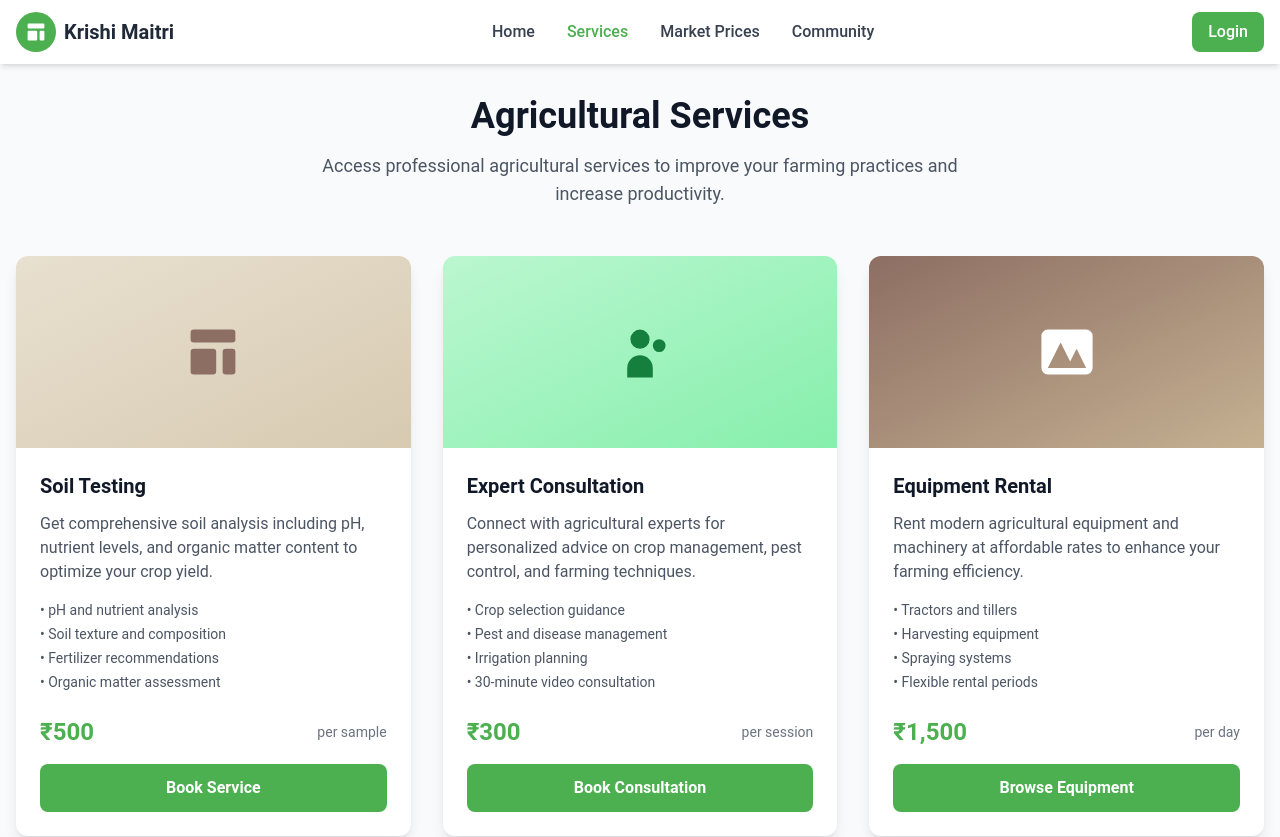
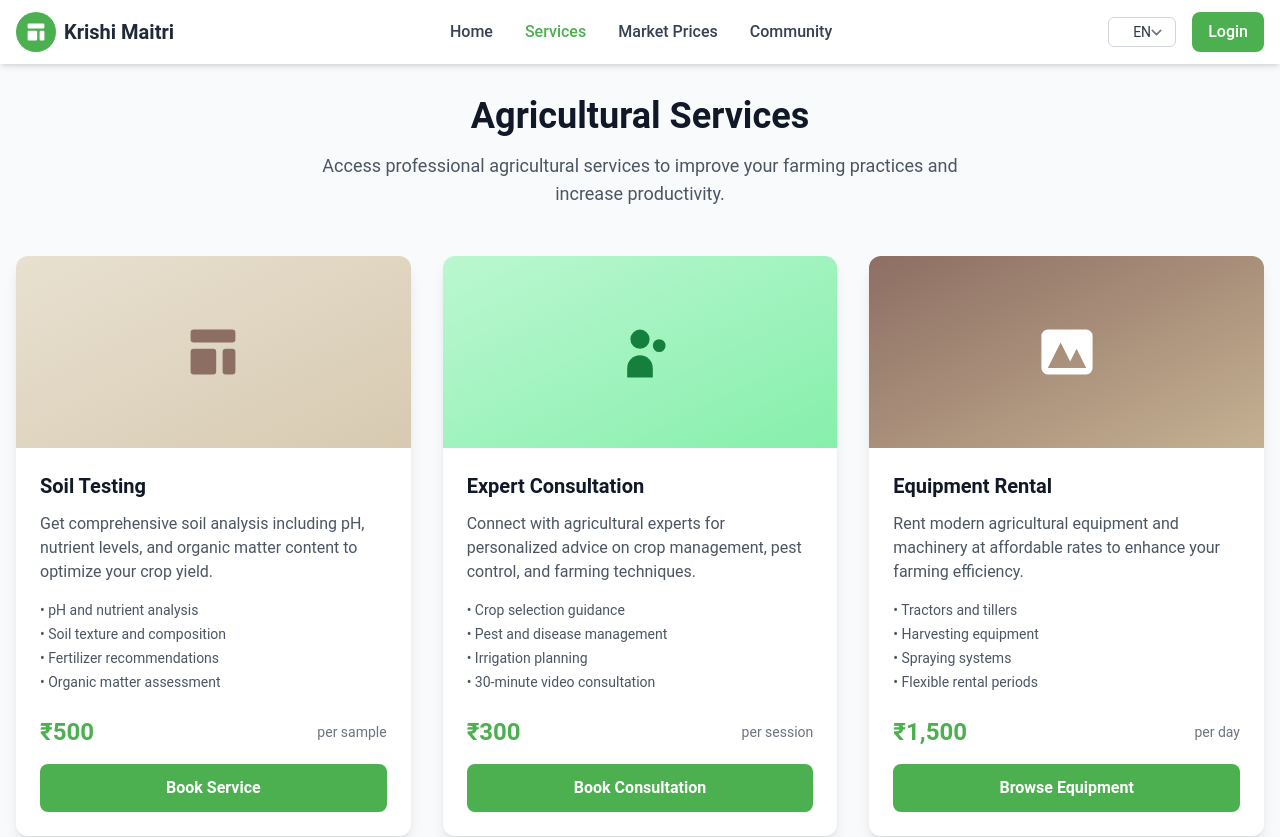
Before and after one commit to bhautik-pithadiya/krishi_maitri_frontend, a Vue app: page /services in a window 1280 px wide. Shown: the top 837 px of the page. Built offline with nearby package versions, Linux system fonts and the light colour scheme; no server answers.

Commit message:
moved language to header

```diff
--- a/src/components/AppHeader.vue
+++ b/src/components/AppHeader.vue
@@ -48,6 +48,23 @@
 
         <!-- Auth Buttons -->
         <div class="hidden md:flex items-center space-x-4">
+          <!-- Language Selection -->
+          <select
+            v-model="selectedLanguage"
+            @change="updateLanguage"
+            class="px-6 py-1 border border-gray-300 rounded-md focus:outline-none focus:ring-primary focus:border-primary text-sm"
+          >
+            <option value="en">EN</option>
+            <option value="hi">हि</option>
+            <option value="bn">বা</option>
+            <option value="te">తె</option>
+            <option value="ta">த</option>
+            <option value="mr">म</option>
+            <option value="gu">ગ</option>
+            <option value="kn">ಕ</option>
+            <option value="pa">ਪ</option>
+          </select>
+
           <template v-if="!isAuthenticated">
             <router-link
               to="/login"
@@ -124,6 +141,26 @@
           </router-link>
 
           <div class="border-t pt-4 mt-4">
+            <!-- Language Selection for Mobile -->
+            <div class="mb-4">
+              <label class="block text-sm font-medium text-gray-700 mb-2">Language</label>
+              <select
+                v-model="selectedLanguage"
+                @change="updateLanguage"
+                class="w-full px-3 py-2 border border-gray-300 rounded-md focus:outline-none focus:ring-primary focus:border-primary"
+              >
+                <option value="en">English</option>
+                <option value="hi">हिंदी (Hindi)</option>
+                <option value="bn">বাংলা (Bengali)</option>
+                <option value="te">తెలుగు (Telugu)</option>
+                <option value="ta">தமிழ் (Tamil)</option>
+                <option value="mr">मराठी (Marathi)</option>
+                <option value="gu">ગુજરાતી (Gujarati)</option>
+                <option value="kn">ಕನ್ನಡ (Kannada)</option>
+                <option value="pa">ਪੰਜਾਬੀ (Punjabi)</option>
+              </select>
+            </div>
+
             <template v-if="!isAuthenticated">
               <router-link
                 to="/login"
@@ -171,6 +208,7 @@ export default {
   setup() {
     const router = useRouter()
     const showMobileMenu = ref(false)
+    const selectedLanguage = ref('en')
 
     const isAuthenticated = computed(() => {
       const token = localStorage.getItem('access_token')
@@ -178,12 +216,42 @@ export default {
       return authFlag === 'true' && token !== null
     })
 
+    // Initialize language from localStorage or user profile
+    const initializeLanguage = () => {
+      const savedUser = localStorage.getItem('user')
+      if (savedUser) {
+        try {
+          const userData = JSON.parse(savedUser)
+          selectedLanguage.value = userData.language || 'en'
+        } catch (error) {
+          selectedLanguage.value = 'en'
+        }
+      }
+    }
+
     const toggleMobileMenu = () => {
       showMobileMenu.value = !showMobileMenu.value
     }
 
     const closeMobileMenu = () => {
       showMobileMenu.value = false
+    }
+
+    const updateLanguage = () => {
+      // Update language in localStorage
+      const savedUser = localStorage.getItem('user')
+      if (savedUser) {
+        try {
+          const userData = JSON.parse(savedUser)
+          userData.language = selectedLanguage.value
+          localStorage.setItem('user', JSON.stringify(userData))
+        } catch (error) {
+          console.error('Error updating language preference:', error)
+        }
+      }
+
+      // Close mobile menu if open
+      closeMobileMenu()
     }
 
     const logout = () => {
@@ -198,11 +266,16 @@ export default {
       closeMobileMenu()
     }
 
+    // Initialize language on component mount
+    initializeLanguage()
+
     return {
       showMobileMenu,
+      selectedLanguage,
       isAuthenticated,
       toggleMobileMenu,
       closeMobileMenu,
+      updateLanguage,
       logout
     }
   }
--- a/src/views/Profile.vue
+++ b/src/views/Profile.vue
@@ -83,26 +83,6 @@
                 <span class="text-gray-600">Helpful Answers</span>
                 <span class="font-medium">{{ user.helpfulAnswers }}</span>
               </div>
-            </div>
-
-            <!-- Language Settings -->
-            <div class="border-t pt-4">
-              <h3 class="font-semibold text-gray-900 mb-3">Language Preference</h3>
-              <select
-                v-model="user.language"
-                @change="updateLanguage"
-                class="w-full px-3 py-2 border border-gray-300 rounded-md focus:outline-none focus:ring-primary focus:border-primary"
-              >
-                <option value="en">English</option>
-                <option value="hi">हिंदी (Hindi)</option>
-                <option value="bn">বাংলা (Bengali)</option>
-                <option value="te">తెలుగు (Telugu)</option>
-                <option value="ta">தமிழ் (Tamil)</option>
-                <option value="mr">मराठी (Marathi)</option>
-                <option value="gu">ગુજરાતી (Gujarati)</option>
-                <option value="kn">ಕನ್ನಡ (Kannada)</option>
-                <option value="pa">ਪੰਜਾਬੀ (Punjabi)</option>
-              </select>
             </div>
           </div>
         </div>
@@ -532,17 +512,6 @@ export default {
       }
     }
 
-    const updateLanguage = async () => {
-      try {
-        // Here you would typically save language preference to backend
-        localStorage.setItem('user', JSON.stringify(user.value))
-        alert('Language preference updated!')
-      } catch (err) {
-        console.error('Error updating language:', err)
-        alert('Failed to update language preference.')
-      }
-    }
-
     const getActivityIcon = (type) => {
       switch (type) {
         case 'service':
@@ -596,7 +565,6 @@ export default {
       toggleEdit,
       cancelEdit,
       saveProfile,
-      updateLanguage,
       getActivityIcon,
       getStatusColor,
       fetchUserProfile
```
Also changed, not shown: 1 other file (tests, documents, lock files or other folders).
